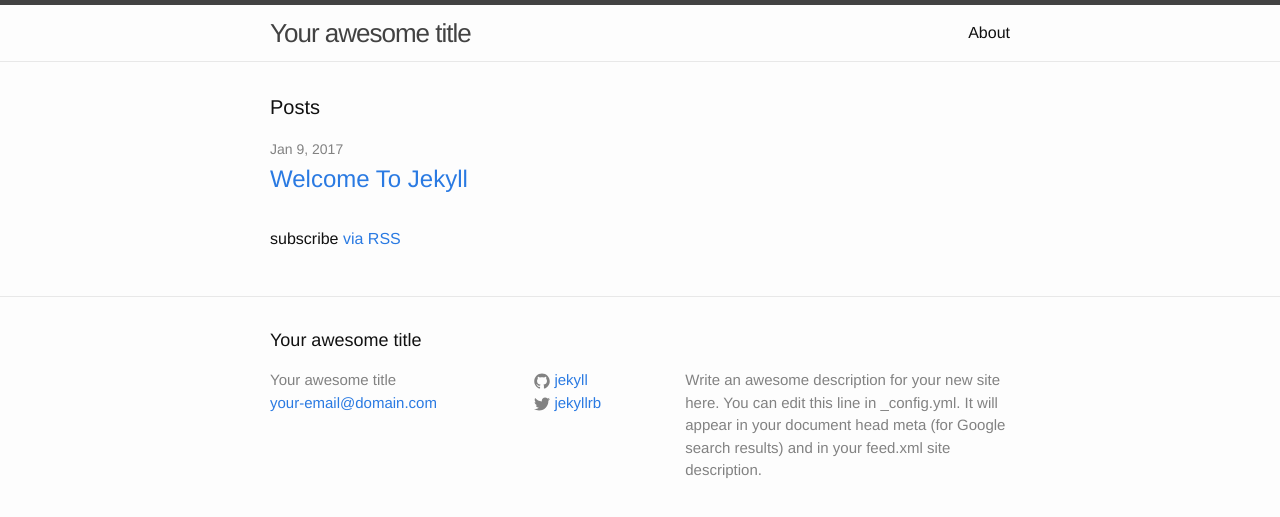
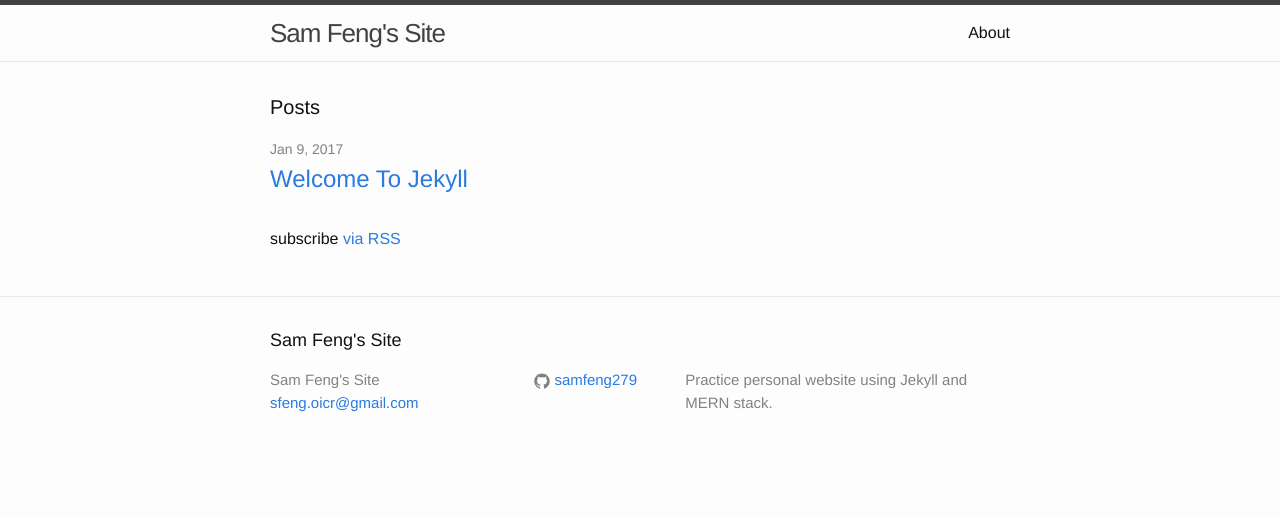
Before and after one commit to samfeng279/samfeng279.github.io, a Jekyll site: the page built from index.html, in a window 1280 px wide. Shown: the top 517 px of the page. Built offline with Jekyll 4.4.1, drawn with Linux system fonts in a browser that asks for light colours.

Commit message:
Update _config.yml

```diff
--- a/_config.yml
+++ b/_config.yml
@@ -1,21 +1,12 @@
-# Welcome to Jekyll!
-#
-# This config file is meant for settings that affect your whole blog, values
-# which you are expected to set up once and rarely need to edit after that.
-# For technical reasons, this file is *NOT* reloaded automatically when you use
-# 'jekyll serve'. If you change this file, please restart the server process.
-
 # Site settings
-title: Your awesome title
-email: your-email@domain.com
+title: Sam Feng's Site
+email: sfeng.oicr@gmail.com
 description: > # this means to ignore newlines until "baseurl:"
-  Write an awesome description for your new site here. You can edit this
-  line in _config.yml. It will appear in your document head meta (for
-  Google search results) and in your feed.xml site description.
-baseurl: "" # the subpath of your site, e.g. /blog
-url: "http://yourdomain.com" # the base hostname & protocol for your site
-twitter_username: jekyllrb
-github_username:  jekyll
+  Practice personal website using Jekyll and MERN stack.
+baseurl: ""
+url: samfeng279.github.io
+twitter_username:
+github_username:  samfeng279
 
 # Build settings
 markdown: kramdown
```
